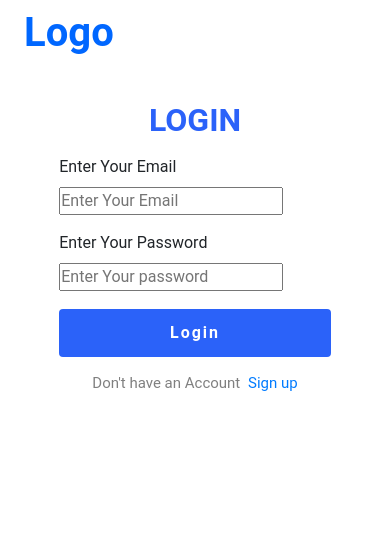
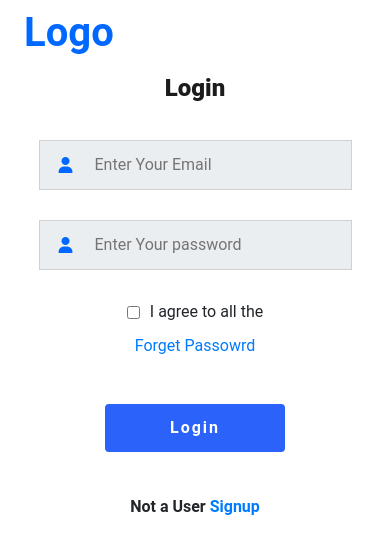
Before and after one commit to avnishkumarcorp/mainioclose, a React (Create React App) app: page /erp/login in a window 390 px wide. Shown: the top 554 px of the page. Built offline with nearby package versions, Linux system fonts and the light colour scheme.

Commit message:
add forget password and login page ui

```diff
--- a/src/App.css
+++ b/src/App.css
@@ -160,12 +160,18 @@ button:focus {
 
 @media only screen and (max-width: 768px) {
   .login-button {
-    width: 60%;
+    width: 35%;
   }
+  /* .login-button.cm-btn{
+    width: 60% !important;
+  } */
 }
 
 @media only screen and (max-width: 576px) {
   .login-button {
+    width: 50%;
+  }
+  .login-button.sign-up{
     width: 100%;
   }
 }
--- a/src/App.js
+++ b/src/App.js
@@ -24,6 +24,8 @@ import HomePage from "./Home/HomePage"
 import FrontMainPage from "./Home/FrontMainPage"
 import MainLoginRouter from "./Login/MainLoginRouter"
 import OtpPage from "./Login/OtpPage"
+import ForgetPassword from "./Login/ForgetPassword"
+import ChangePassword from "./Login/ChangePassword"
 
 function App() {
   return (
@@ -39,6 +41,10 @@ function App() {
             <Route path="login" element={<Login />} />
             <Route path="signup" element={<SignUp />} />
             <Route path="otp" element={<OtpPage />} />
+            <Route path="forget" element={<ForgetPassword />} />
+            <Route path="change" element={<ChangePassword />} />
+
+
           </Route>
 
           <Route path="/erp" element={<MainPage />}>
--- /dev/null
+++ b/src/Login/ChangePassword.js
@@ -0,0 +1,28 @@
+import React from "react";
+
+const ChangePassword = () => {
+  return (
+    <div className="cm-box container">
+    <h2 className="cm-heading">Change Password</h2>
+    <div className="cm-input-box">
+      <i class="cm-icon fa-solid fa-user"></i>
+      <input
+        className="cm-input"
+        type="password"
+        placeholder="New password"
+      />
+    </div>
+    <div className="cm-input-box">
+      <i class="cm-icon fa-solid fa-user"></i>
+      <input
+        className="cm-input"
+        type="password"
+        placeholder="Confirm New password"
+      />
+    </div>
+    <button className="login-button">Set Password</button>
+  </div>
+  )
+};
+
+export default ChangePassword;
--- /dev/null
+++ b/src/Login/CommonData.scss
@@ -0,0 +1,88 @@
+.cm-box {
+  display: flex;
+  justify-content: center;
+  align-items: center;
+  min-height: 50vh;
+  flex-direction: column;
+  gap: 30px;
+  .cm-heading {
+    font-size: 24px;
+    font-weight: 800;
+    line-height: 28px;
+    color: #1c1c1c;
+  }
+  .cm-input-box {
+    position: relative;
+    background-color: #ebeef0;
+    .cm-icon {
+      position: absolute;
+      display: inline-table;
+      top: 0;
+      bottom: 0;
+      margin: auto 0;
+      left: 20px;
+      color: #0067ff;
+    }
+    .cm-input {
+      padding: 12px 36px;
+      padding-left: 55px;
+      background-color: #ebeef0;
+      border: 1px solid #d1d1d1;
+      min-width: 550px;
+      &:focus {
+        outline: none;
+      }
+      ::placeholder {
+        font-size: 16px;
+        line-height: 19px;
+      }
+    }
+  }
+
+  //   remember text
+  .remember {
+    min-width: 550px;
+    display: flex;
+    justify-content: space-between;
+    align-items: center;
+    .agree-text {
+      display: flex;
+      justify-content: center;
+      align-items: center;
+      gap: 10px;
+    }
+  }
+
+  //   not user
+  .note-user {
+    font-size: 16px;
+    font-weight: 700;
+    line-height: 17px;
+  }
+}
+
+
+@media only screen and (max-width: 768px){
+    .cm-box{
+        .cm-input-box{
+            .cm-input{
+                min-width: 480px;
+            }
+        }
+        .remember{
+            min-width: auto;
+            flex-direction: column;
+            gap: 10px;
+        }
+    }
+}
+
+@media only screen and (max-width: 768px){
+    .cm-box{
+        .cm-input-box{
+            .cm-input{
+                min-width: 100%;
+            }
+        }
+    }
+}
--- /dev/null
+++ b/src/Login/ForgetPassword.js
@@ -0,0 +1,21 @@
+import React from "react"
+import "./CommonData.scss"
+
+const ForgetPassword = () => {
+  return (
+    <div className="cm-box container">
+      <h2 className="cm-heading">Forget Password</h2>
+      <div className="cm-input-box">
+        <i class="cm-icon fa-solid fa-user"></i>
+        <input
+          className="cm-input"
+          type="text"
+          placeholder="Enter Your Email"
+        />
+      </div>
+      <button className="login-button">Continue</button>
+    </div>
+  )
+}
+
+export default ForgetPassword
--- a/src/Login/Login.js
+++ b/src/Login/Login.js
@@ -12,10 +12,10 @@ const Login = () => {
     email: "",
     password: "",
   })
-  const [wrongInput, setWrongInput] = useState(false);
+  const [wrongInput, setWrongInput] = useState(false)
 
-  const currentUser =  useSelector((state) => state.AuthReducer);
-  const dispatch = useDispatch();
+  const currentUser = useSelector((state) => state.AuthReducer)
+  const dispatch = useDispatch()
 
   const [error, setError] = useState(false)
   const [loading, setLoading] = useState(false)
@@ -25,7 +25,7 @@ const Login = () => {
   const userPasswordRef = useRef()
 
   const UserInfo = (e) => {
-    setUserData((prev) => ({ ...prev, [e. target.name]: e.target.value }))
+    setUserData((prev) => ({ ...prev, [e.target.name]: e.target.value }))
   }
 
   const userLogin = (e) => {
@@ -45,7 +45,6 @@ const Login = () => {
     const userLogin = async () => {
       setLoading(true)
       try {
-
         const loginData = await axios.post(
           "http://localhost:9990/apis/auth/signin",
           {
@@ -56,8 +55,8 @@ const Login = () => {
         dispatch(userInformation(loginData.data))
         dispatch(userToken(loginData.data.jwt))
 
-        let token = loginData?.data?.jwt;
-        localStorage.setItem("Access Token", token);
+        let token = loginData?.data?.jwt
+        localStorage.setItem("Access Token", token)
         navigate("/")
       } catch (err) {
         console.log(err)
@@ -66,73 +65,41 @@ const Login = () => {
         setLoading(false)
       }
     }
-    userLogin();
+    userLogin()
   }
 
   return (
-    <div className="login-page">
-      <div className="login-form">
-        <div className="left-login"></div>
-        <div className="right-login">
-          <form className="w-100">
-            <h3 className="heading-text">Login</h3>
-            <div className="py-2">
-              <label className="inp-label">Enter Your Email</label>
+    <div className="cm-box container">
+      <h2 className="cm-heading">Login</h2>
+      <div className="cm-input-box">
+        <i class="cm-icon fa-solid fa-user"></i>
         <input
-                className="input-design"
-                type="email"
+          className="cm-input"
+          type="text"
           placeholder="Enter Your Email"
-                name="email"
-                ref={userEmailRef}
-                onChange={(e) => UserInfo(e)}
-                required
         />
       </div>
-            <div className="py-2">
-              <label className="inp-label">Enter Your Password</label>
+      <div className="cm-input-box">
+        <i class="cm-icon fa-solid fa-user"></i>
         <input
-                className="input-design"
+          className="cm-input"
           type="password"
           placeholder="Enter Your password"
-                name="password"
-                ref={userPasswordRef}
-                onChange={(e) => UserInfo(e)}
-                required
         />
       </div>
-            {error ? (
+      <div className="remember">
+        <div className="agree-text">
+          <input className="box-input" type="checkbox" id="terms" />
+          <label className="box-label m-0" for="terms">
+            I agree to all the
+          </label>
+        </div>
         <div>
-                <span className="text-danger">
-                  Email or Password can't be Blank
-                </span>
-              </div>
-            ) : (
-              " "
-            )}
-             {wrongInput ? (
-              <div>
-                <span className="text-danger">
-                  Email or Password does not match
-                </span>
-              </div>
-            ) : (
-              " "
-            )}
-            <div className="center-btn">
-              <button onClick={(e) => userLogin(e)} className="login-button">
-                {" "}
-                {loading ? "loading" : "Login"}
-              </button>
-            </div>
-            <p className="dont-account">
-              Don't have an Account{" "}
-              <Link className="ml-1" to="/erp/signup">
-                Sign up
-              </Link>
-            </p>
-          </form>
+          <Link to="/erp/forget">Forget Passowrd</Link>
         </div>
       </div>
+      <button className="login-button my-3">Login</button>
+      <p className="note-user">Not a User <Link to="/erp/signup">Signup</Link></p>
     </div>
   )
 }
--- a/src/Login/OtpPage.scss
+++ b/src/Login/OtpPage.scss
@@ -32,7 +32,7 @@
   .resend-text {
     font-size: 16px;
     line-height: 19px;
-        color: #0067FF;
+    color: #0067ff;
     margin: 40px 0px;
     outline: none;
     border: none;
@@ -40,19 +40,17 @@
   }
 }
 
-
-@media only screen and (max-width: 576px){
-    .otp-page{
-        .otp-heading{
+@media only screen and (max-width: 576px) {
+  .otp-page {
+    .otp-heading {
       font-size: 28px;
     }
-        .input-boxes{
+    .input-boxes {
       gap: 10px;
-            .single-input{
+      .single-input {
         height: 55px;
         width: 55px;
       }
-
     }
   }
 }
--- a/src/Login/SignUp.js
+++ b/src/Login/SignUp.js
@@ -9,7 +9,6 @@ const SignUp = () => {
     email: "",
     password: "",
   })
-  const [goPassword, setGoPassword] = useState(false);
   const [error, setError] = useState(false)
   const [loading, setLoading] = useState(false)
   const navigate = useNavigate()
@@ -22,11 +21,6 @@ const SignUp = () => {
     setUserData((prev) => ({ ...prev, [e.target.name]: e.target.value }))
   }
 
-  const passwordPage = () =>{
-    setGoPassword(prev=> (prev=true));
-  }
-
-  console.log(goPassword)
 
   const userSignUp = (e) => {
     e.preventDefault()
@@ -73,7 +67,7 @@ const SignUp = () => {
     <div className="login-page">
       <div className="login-form">
         <div className="right-login">
-          <form className={`w-100 ${goPassword ? "d-none": "d-block"}`}>
+          <form className={`w-100`}>
             {/* <div>
               <Link to="/" className="main-logo link-cm">Logo</Link>
             </div> */}
@@ -169,7 +163,7 @@ const SignUp = () => {
             </div>
 
             <div className="center-btn">
-              <Link onClick={passwordPage}   className="login-button">
+              <Link    className="login-button sign-up">
                 {loading ? "loading" : "Create Account"}
               </Link>
             </div>
@@ -181,9 +175,7 @@ const SignUp = () => {
             </p>
           </form>
               {/* password page */}
-          <form className={`${goPassword ? "d-block": "d-none"}`}>
-              <h1>Password</h1>
-          </form>
+
           {/* end password page */}
         </div>
       </div>
```
Also changed, not shown: src/Login/LogoComp.js (+4 -4 lines). Lines whose indentation alone changed are shown as unchanged.
